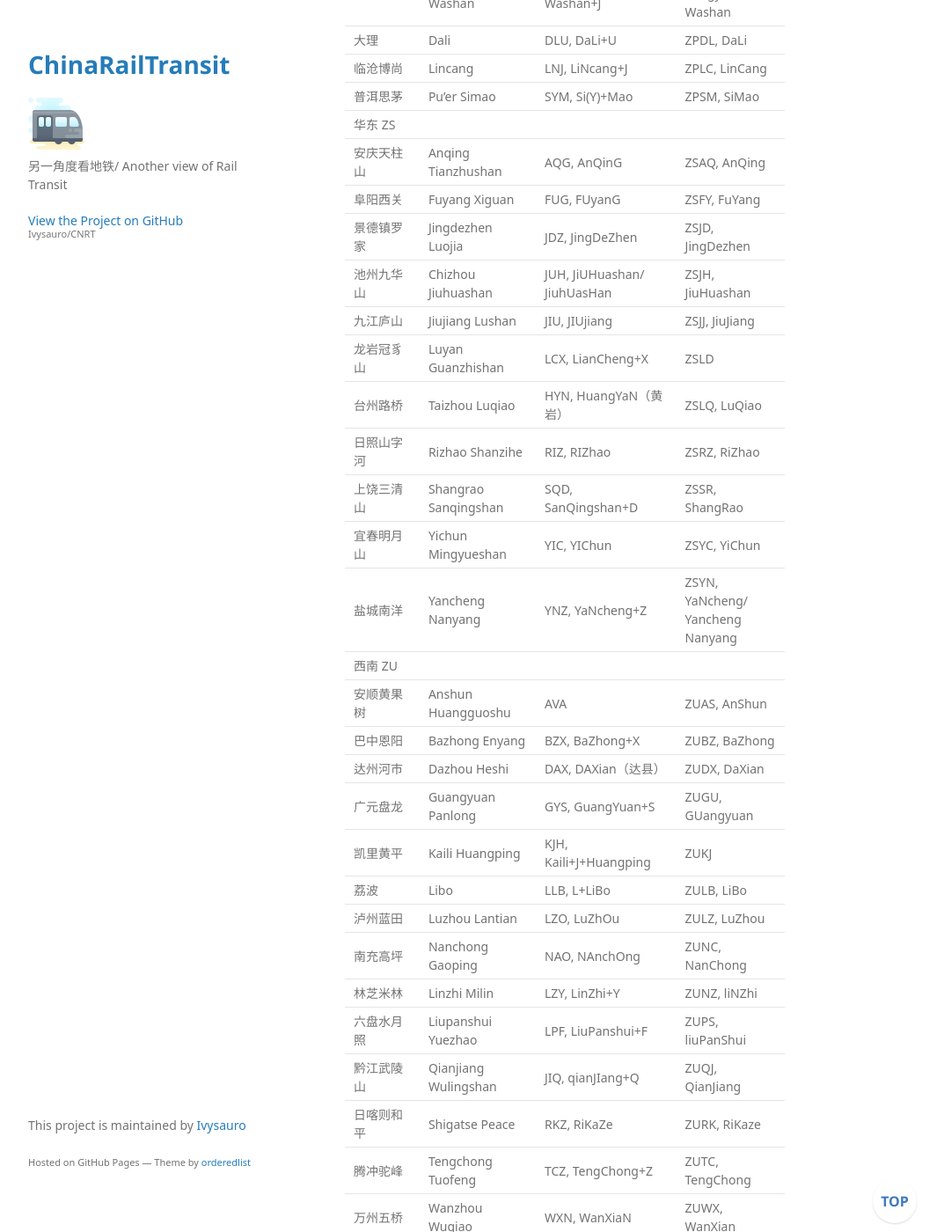
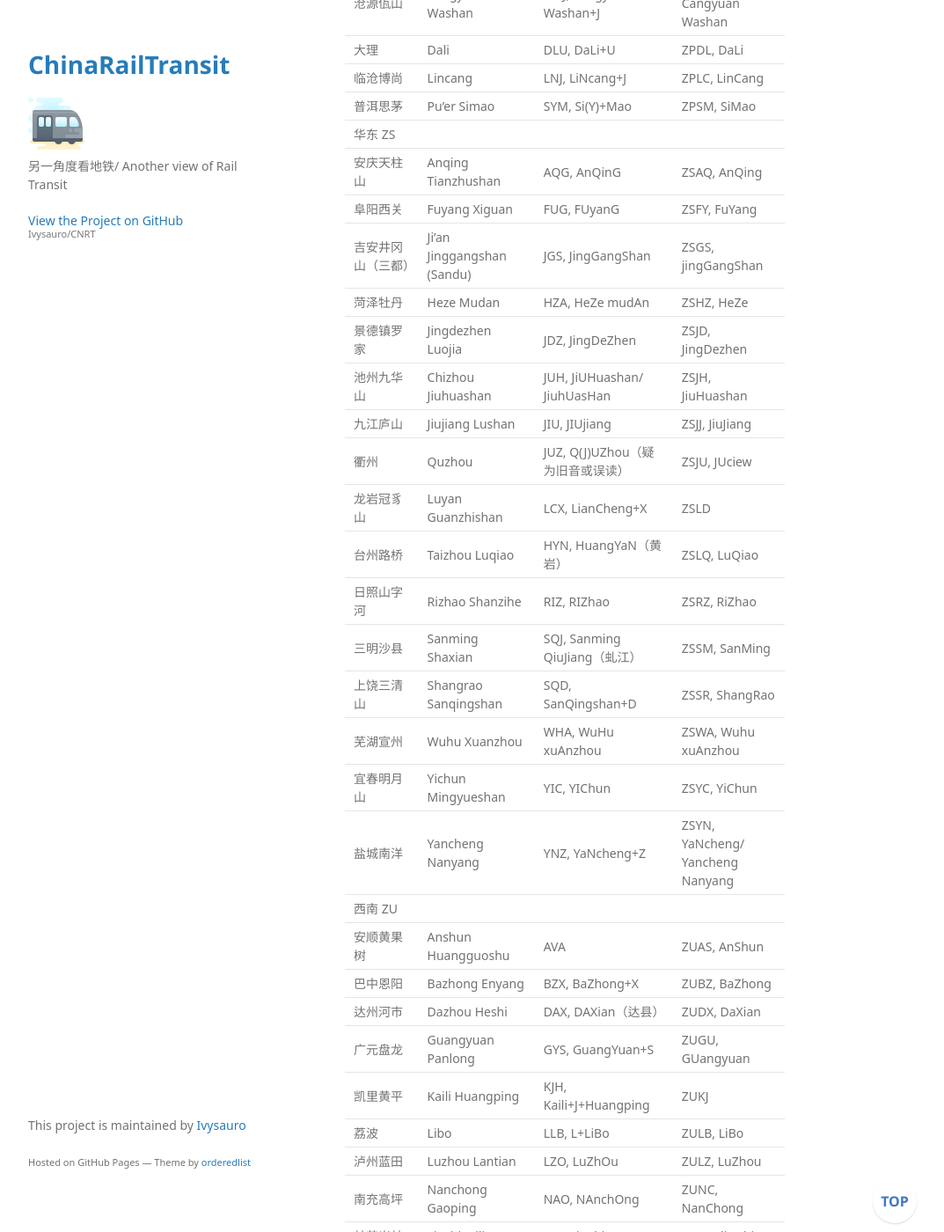
Before and after one commit to Ivysauro/CNRT, a Jekyll site: the page built from data/Airport.md, in a window 1280 px wide and 1400 px high, scrolled down 8275 px. Shown: the whole window at 88% size, without its empty margins (178-1251 px from the left). Built offline with Jekyll 4.4.1, drawn with Linux system fonts in a browser that asks for light colours; some web fonts are replaced; our own code applies the rules of GitHub Pages for plain Markdown files; a script that is not in the unit is left out; some of the changed text lies outside the part shown.

Commit message:
🍊补充华东数据

```diff
--- a/data/Airport.md
+++ b/data/Airport.md
@@ -130,6 +130,7 @@
 | 潍坊南苑 | Weifang Nanyuan | WEF, WEiFang | ZSWF, WeiFang |
 | 威海大水泊 | Weihai Dashuibo | WEH, WEiHai | ZSWH, WeiHai |
 | 义乌 | Yiwu | YIW, YIWu | ZSYW, YiWu |
+| 舟山普陀山 | Zhoushan Putuoshan | HSN, zHouShaN | ZSZS, ZhouShan |
 | 西南 ZU |
 | 阿里昆莎 | Ngari Gunsa | NGQ, NaGri+Q | ZUAL, ALi |
 | 昌都邦达 | Qamdo Bangda | BPX | ZUBD, BangDa |
@@ -203,13 +204,18 @@
 | 华东 ZS |
 | 安庆天柱山 | Anqing Tianzhushan | AQG, AnQinG | ZSAQ, AnQing |
 | 阜阳西关 | Fuyang Xiguan | FUG, FUyanG | ZSFY, FuYang |
+| 吉安井冈山（三都） | Ji'an Jinggangshan (Sandu) | JGS, JingGangShan | ZSGS, jingGangShan |
+| 菏泽牡丹 | Heze Mudan | HZA, HeZe mudAn | ZSHZ, HeZe |
 | 景德镇罗家 | Jingdezhen Luojia | JDZ, JingDeZhen | ZSJD, JingDezhen |
 | 池州九华山 | Chizhou Jiuhuashan | JUH, JiUHuashan/ JiuhUasHan | ZSJH, JiuHuashan |
 | 九江庐山 | Jiujiang Lushan | JIU, JIUjiang | ZSJJ, JiuJiang |
+| 衢州 | Quzhou | JUZ, Q(J)UZhou（疑为旧音或误读） | ZSJU, JUciew |
 | 龙岩冠豸山 | Luyan Guanzhishan | LCX, LianCheng+X | ZSLD |
 | 台州路桥 | Taizhou Luqiao | HYN, HuangYaN（黄岩） | ZSLQ, LuQiao |
 | 日照山字河 | Rizhao Shanzihe | RIZ, RIZhao | ZSRZ, RiZhao |
+| 三明沙县 | Sanming Shaxian | SQJ, Sanming QiuJiang（虬江） | ZSSM, SanMing |
 | 上饶三清山 | Shangrao Sanqingshan | SQD, SanQingshan+D | ZSSR, ShangRao |
+| 芜湖宣州 | Wuhu Xuanzhou | WHA, WuHu xuAnzhou | ZSWA, Wuhu xuAnzhou |
 | 宜春明月山 | Yichun Mingyueshan | YIC, YIChun | ZSYC, YiChun |
 | 盐城南洋 | Yancheng Nanyang | YNZ, YaNcheng+Z | ZSYN, YaNcheng/ Yancheng Nanyang |
 | 西南 ZU |
```
Also changed, not shown: other parts of data/Airport.md (+1 -1 lines).
